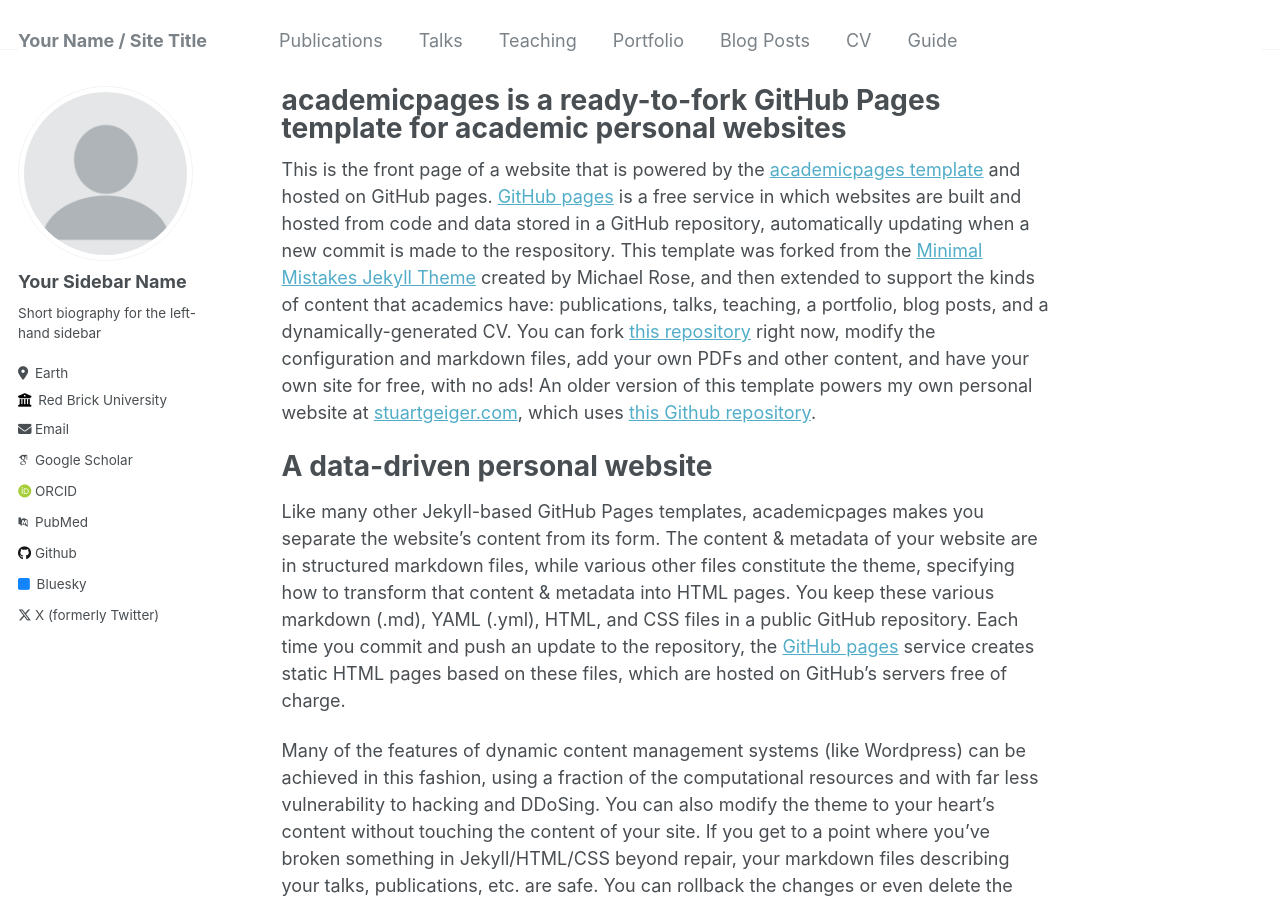
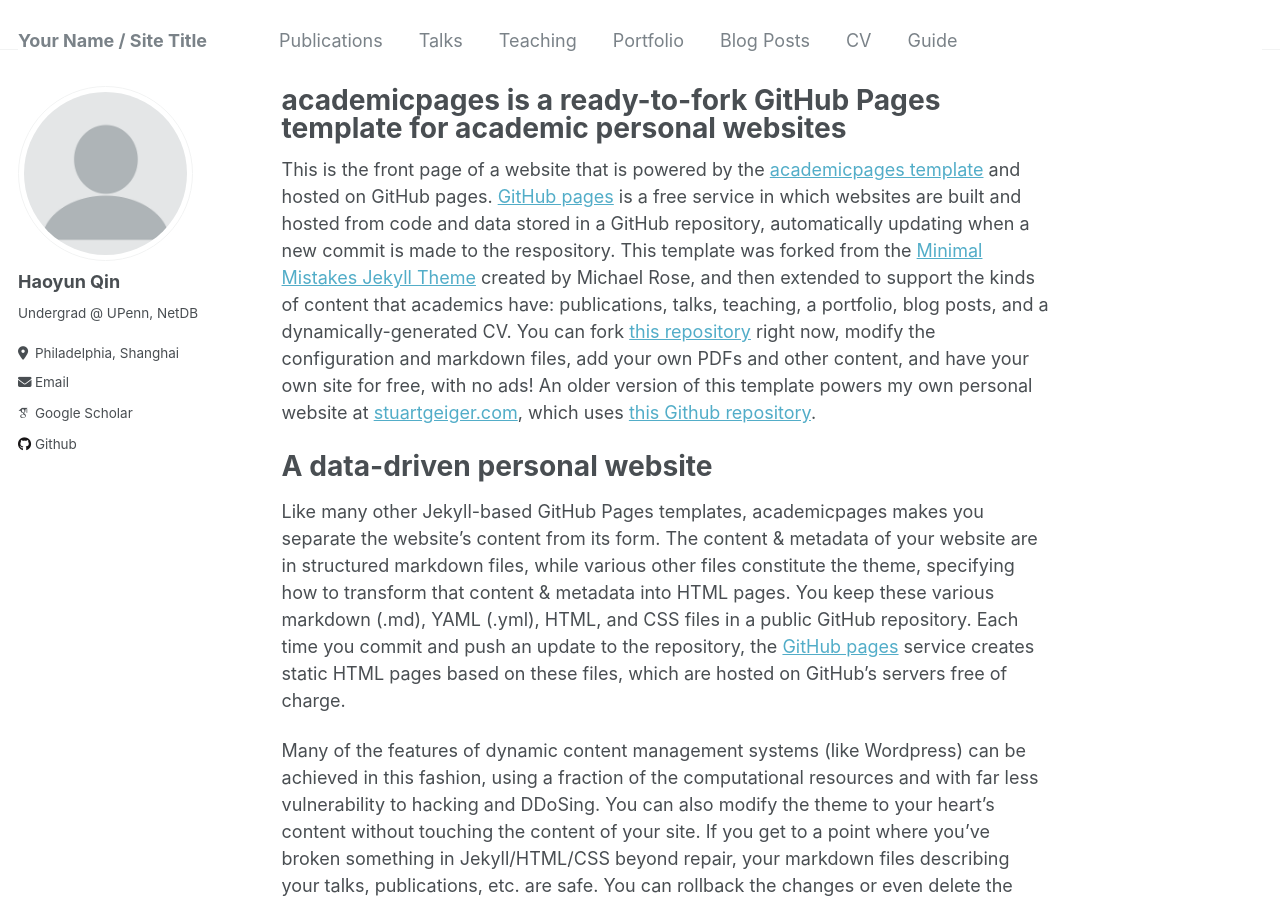
Before and after one commit to JeffersonQin/academic, a Jekyll site: the page built from _pages/about.md, in a window 1280 px wide and 900 px high. Built offline with Jekyll 4.4.1, drawn with Linux system fonts in a browser that asks for light colours; some web fonts are replaced.

Commit message:
feat: update basic configs

```diff
--- a/_config.yml
+++ b/_config.yml
@@ -22,32 +22,32 @@ repository               : "academicpages/academicpages.github.io"
 author:
   # Biographic information
   avatar           : "profile.png"
-  name             : "Your Sidebar Name"
+  name             : Haoyun Qin
   pronouns         : # example: "she/her"
-  bio              : "Short biography for the left-hand sidebar"
-  location         : "Earth"
-  employer         : "Red Brick University"
+  bio              : Undergrad @ UPenn, NetDB
+  location         : "Philadelphia, Shanghai"
+  employer         : # "Red Brick University"
   uri              : # URL
-  email            : "none@example.org"
+  email            : "qhy@seas.upenn.edu"
 
   # Academic websites
   arxiv            : # URL - Update with the correct link to your profile
-  googlescholar    : "https://scholar.google.com/citations?user=PS_CX0AAAAAJ"
+  googlescholar    : "https://scholar.google.com/citations?user=OuneFS8AAAAJ&hl=zh-CN&oi=sra"
   impactstory      : # URL
-  orcid            : "http://orcid.org/yourorcidurl"
-  pubmed           : "https://www.ncbi.nlm.nih.gov/pubmed/?term=john+snow"
+  orcid            : # "http://orcid.org/yourorcidurl"
+  pubmed           : # "https://www.ncbi.nlm.nih.gov/pubmed/?term=john+snow"
   researchgate     : # URL
 
   # Repositories and software development
   bitbucket        : # Username - Update with your username on the site
   codepen          : # Username
   dribbble         : # Username
-  github           : "academicpages"
+  github           : "JeffersonQin"
   kaggle           : # Username
   stackoverflow    : # User number or user number and name (i.e., use "1" or "1/jeff-atwood")
 
   # Social media
-  bluesky          : "bsky.app" # Replace this with you Bluesky username
+  bluesky          : # "bsky.app" # Replace this with you Bluesky username
   facebook         : # Username
   flickr           : # Username
   foursquare       : # Username
@@ -64,7 +64,7 @@ author:
   steam            : # Username
   telegram         : # URL
   tumblr           : # Username
-  twitter          : "UniofOxford"  # Replace this with your X / Twitter handle
+  twitter          : # "UniofOxford"  # Replace this with your X / Twitter handle
   vine             : # Username
   weibo            : # Username
   wikipedia        : # Username
```
